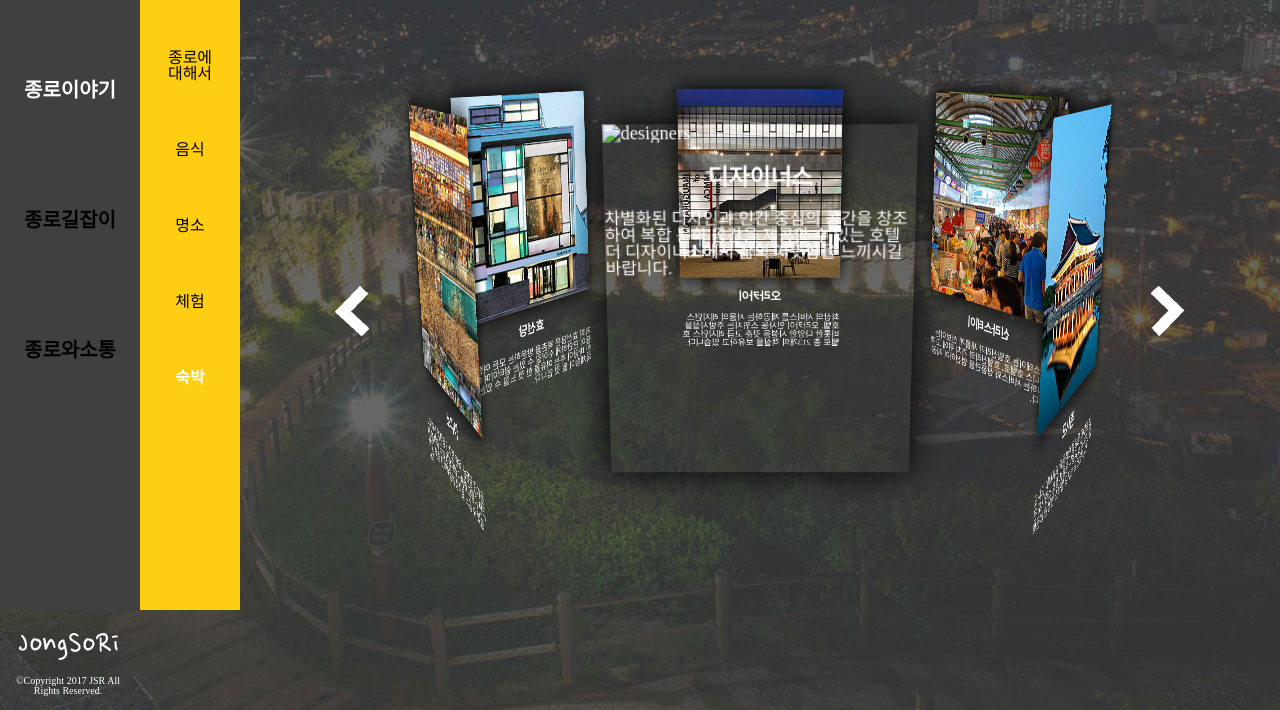
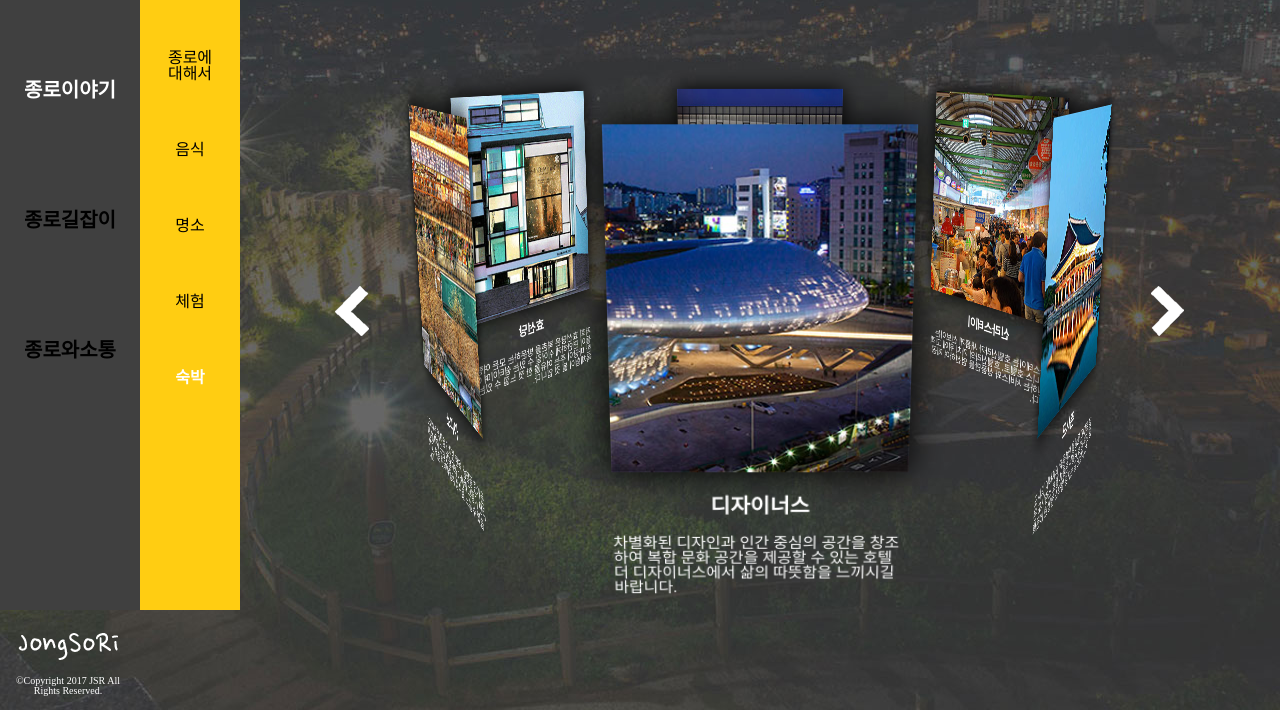
Before and after one commit to jongsori/jongsori, a website: page html/jsr_2_5_1.html in a window 1280 px wide. Shown: the part 190-900 px from the top of the page. Drawn offline with Linux system fonts and the light colour scheme.

Commit message:
no message

```diff
--- a/html/jsr_2_5_1.html
+++ b/html/jsr_2_5_1.html
@@ -67,7 +67,7 @@
     <section class="content">
       <ul class="content-list">
         <li class="content-item">
-          <a href="jsr_2_5_2(designers).html"><img src="../images/" alt="designers" class="content-link-img" /></a>
+          <a href="jsr_2_5_2(designers).html"><img src="../images/at_image_1.jpg" alt="designers" class="content-link-img" /></a>
           <h3 class="content-item-name">디자이너스</h3>
           <p class="content-item-text">차별화된 디자인과 인간 중심의 공간을 창조하여 복합 문화 공간을 제공할 수 있는 호텔 더 디자이너스에서 삶의 따뜻함을 느끼시길 바랍니다.</p>
         </li>
```
Also changed, not shown: html_src/jsr_2_5_1.html (+1 -1 lines).
